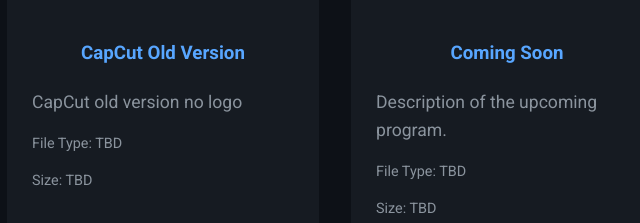
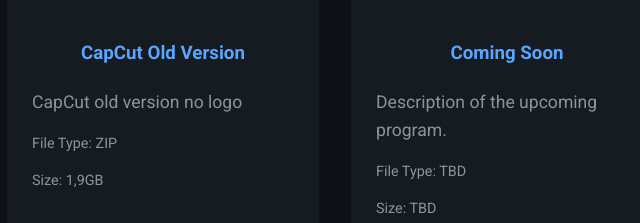
Before and after one commit to H4iPh0ngM1enB4c/Satella, a plain HTML site: page download.html in a window 1280 px wide. Shown: the part 945-1168 px from the top of the page, 133-773 px from the left. Drawn offline with Linux system fonts and the light colour scheme.

Commit message:
Update download.html

```diff
--- a/download.html
+++ b/download.html
@@ -141,8 +141,8 @@
                     <h3 style="color: #58a6ff;">CapCut Old Version</h3>
                     <p style="color: #8b949e; margin: 1rem 0;">CapCut old version no logo</p>
                     <div style="margin: 1rem 0;">
-                        <p style="color: #8b949e; font-size: 0.9rem;">File Type: TBD</p>
-                        <p style="color: #8b949e; font-size: 0.9rem;">Size: TBD</p>
+                        <p style="color: #8b949e; font-size: 0.9rem;">File Type: ZIP</p>
+                        <p style="color: #8b949e; font-size: 0.9rem;">Size: 1,9GB</p>
                     </div>
                     <a href="#" style="display: inline-block; padding: 0.8rem 1.5rem; background: #238636; color: #fff; text-decoration: none; border-radius: 5px; margin-top: 1rem;">Download</a>
                 </div>
```
